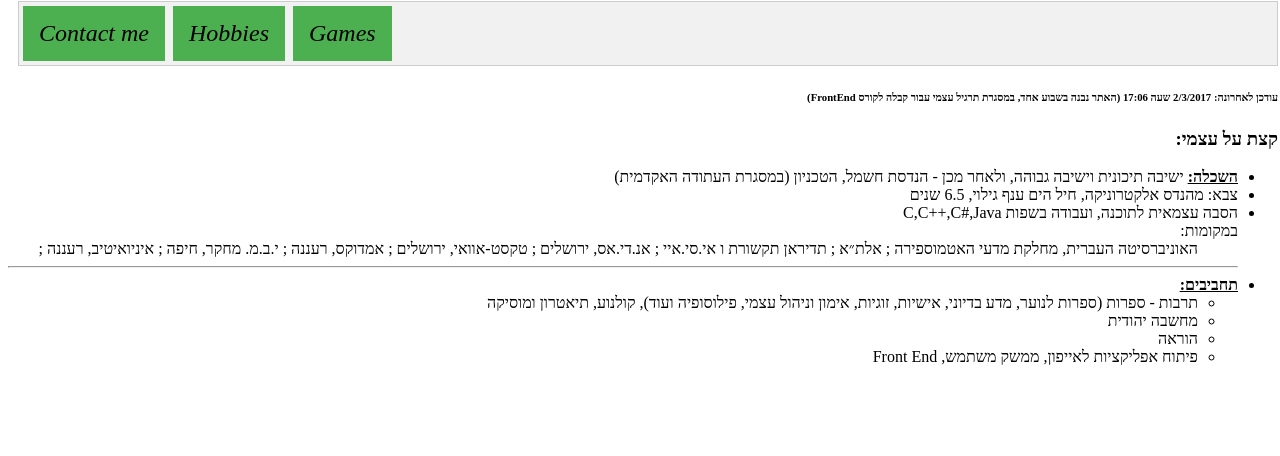
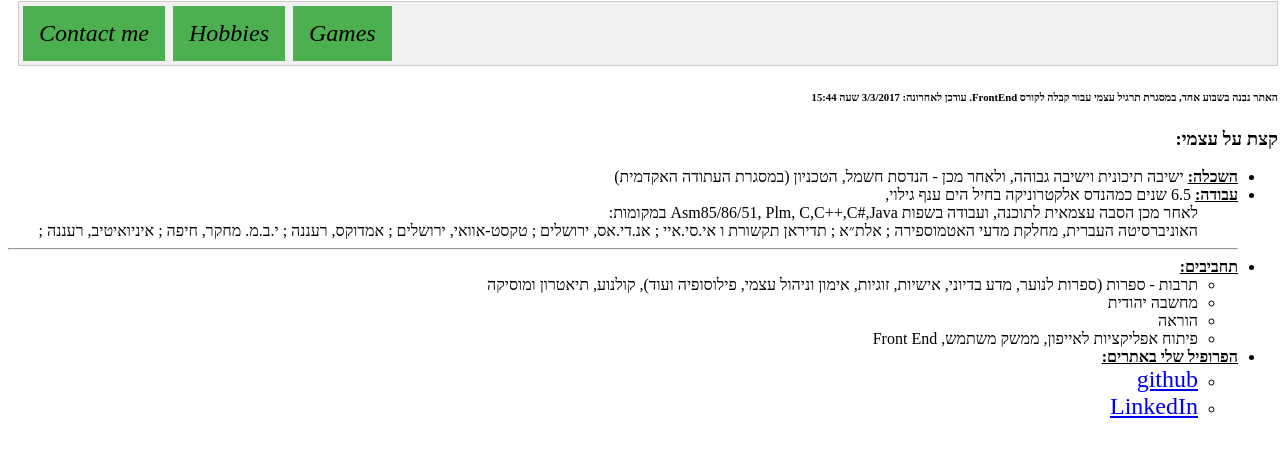
Before and after one commit to michaellev/fend-01-homePage, a plain HTML site: page index.html in a window 1280 px wide. Shown: the part 164-620 px from the top of the page. Drawn offline with Linux system fonts and the light colour scheme.

Commit message:
modify index.html
1. modify my description
2. add links to my profiles in the web.

```diff
--- a/css/general.css
+++ b/css/general.css
@@ -22,6 +22,7 @@ header {
 h2{
     color: white;
 }
+
 .introduction {
     margin-right: 10px;
 }
@@ -159,7 +160,7 @@ a{
 }
 
 /* internal list in main html */
-ul#horizontalList li  {
+ul#horizontalList li {
     display: inline;
 }
 
--- a/index.html
+++ b/index.html
@@ -40,13 +40,13 @@
     </div>
 
     <div class="introduction" dir = "rtl">
-        <h6>עודכן לאחרונה: 2/3/2017 שעה 17:06 (האתר נבנה בשבוע אחד, במסגרת תרגיל עצמי עבור קבלה לקורס FrontEnd)</h6>
+        <h6>האתר נבנה בשבוע אחד, במסגרת תרגיל עצמי עבור קבלה לקורס FrontEnd. עודכן לאחרונה: 3/3/2017 שעה 15:44</h6>
         <h3>קצת על עצמי:</h3>
         <ul style="list-style-type:disc">
             <li><span class="boldedUnderline">השכלה:</span> ישיבה תיכונית וישיבה גבוהה, ולאחר מכן - הנדסת חשמל, הטכניון (במסגרת העתודה האקדמית)</li>
-            <li>צבא: מהנדס אלקטרוניקה, חיל הים ענף גילוי, 6.5 שנים</li>
-            <li>הסבה עצמאית לתוכנה, ועבודה בשפות C,C++,C#,Java<br>במקומות:</li>
+            <li><span class="boldedUnderline">עבודה:</span> 6.5 שנים כמהנדס אלקטרוניקה בחיל הים ענף גילוי,</li>
                 <ul id="horizontalList" style="list-style-type:circle">
+                    <li>לאחר מכן הסבה עצמאית לתוכנה, ועבודה בשפות Asm85/86/51, Plm, C,C++,C#,Java במקומות:<br></li>
                     <li>האוניברסיטה העברית, מחלקת מדעי האטמוספירה ; </li>
                     <li>אלת״א ; </li>
                     <li>תדיראן תקשורת ו אי.סי.איי ; </li>
@@ -64,6 +64,11 @@
                 <li>הוראה</li>
                 <li>פיתוח אפליקציות לאייפון, ממשק משתמש, Front End</li>
             </ul>
+            <li><span class="boldedUnderline">הפרופיל שלי באתרים:</span></li>
+            <ul style="list-style-type:circle">
+                <li><a href="http://www.github.com/michaellev"      target="_blank">github</a></li>
+                <li><a href="http://www.linkedin.com/in/michaellev" target="_blank">LinkedIn</a></li>
+            </ul>
         </ul>
     </div>
     <!-- Good Practice: Place Javascript Files at the Bottom -->
```
